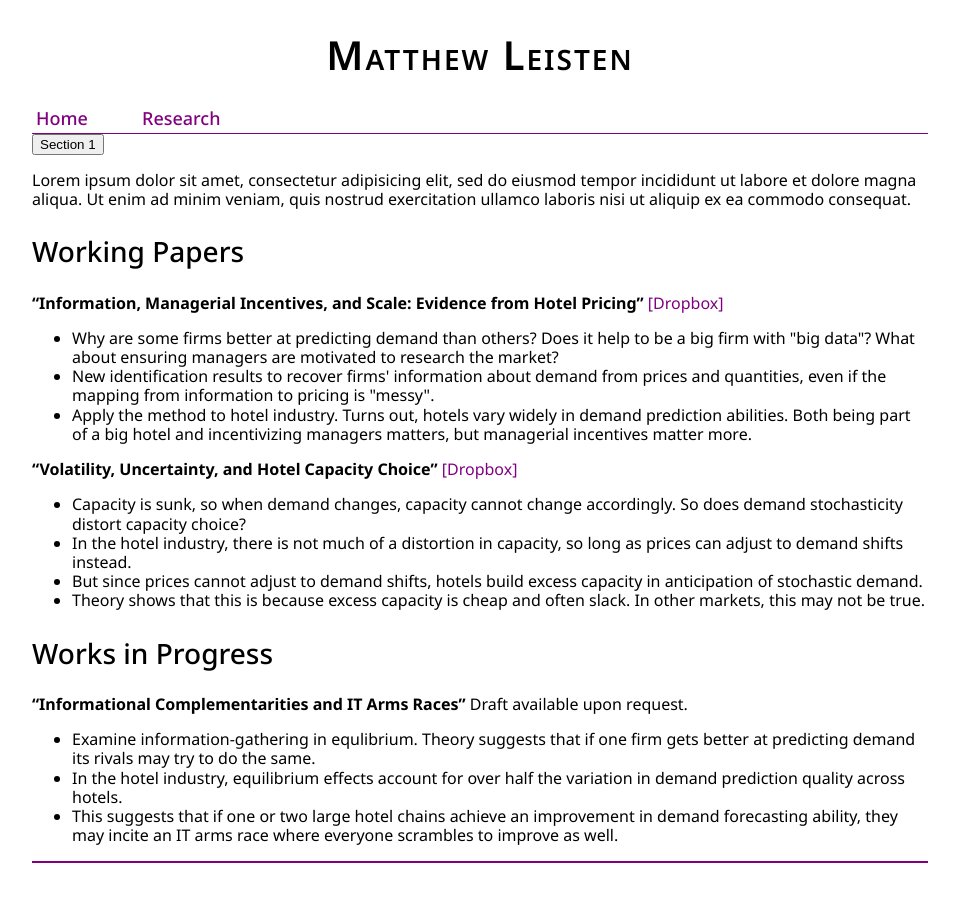
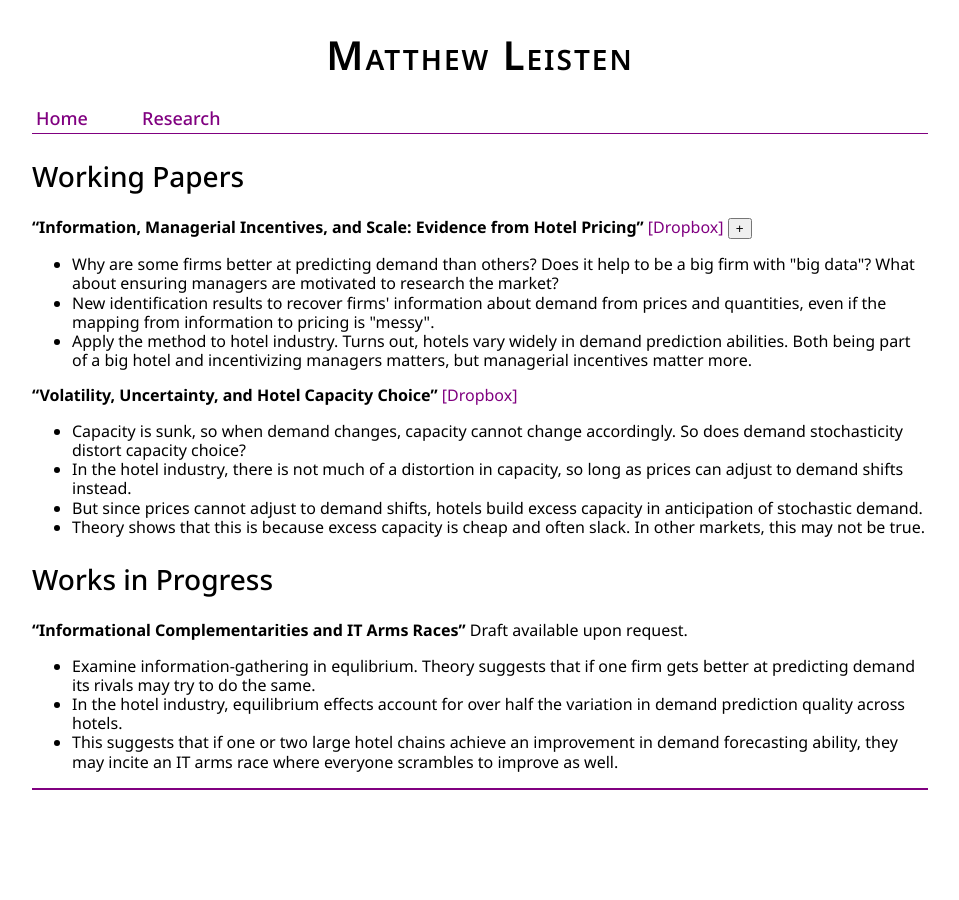
Before and after one commit to mleisten/mleisten.github.io, a Jekyll site: the page Research/index.html, which Jekyll copies as it is, in a window 1280 px wide. Shown: the whole page, without its empty margins (160-1119 px from the left). Built offline with Jekyll 4.4.1, drawn with Linux system fonts in a browser that asks for light colours.

Commit message:
Update index.html

```diff
--- a/Research/index.html
+++ b/Research/index.html
@@ -139,21 +139,17 @@ img.myface {
 <li><a href="/Research">Research</a></li>
 </ul>
 </nav>
-<button class="accordion">Section 1</button>
-<div class="panel">
-  <p>Lorem ipsum dolor sit amet, consectetur adipisicing elit, sed do eiusmod tempor incididunt ut labore et dolore magna aliqua. Ut enim ad minim veniam, quis nostrud exercitation ullamco laboris nisi ut aliquip ex ea commodo consequat.</p>
-</div>
 
 <div class="container">
 <h2> Working Papers </h2>
 <p> <b>“Information, Managerial Incentives, and Scale: Evidence from Hotel Pricing” </b>
 <a href = "https://www.dropbox.com/s/e2zzypyes3d8og2/Leisten_JMP.pdf?dl=0">
-[Dropbox]</a></p>
-<ul>
+	[Dropbox]</a> <button class="accordion"> + </button> </p>
+<div class = "panel"> <ul>
 <li>Why are some firms better at predicting demand than others? Does it help to be a big firm with "big data"? What about ensuring managers are motivated to research the market?</li>
 <li>New identification results to recover firms' information about demand from prices and quantities, even if the mapping from information to pricing is "messy".</li>
 <li>Apply the method to hotel industry. Turns out, hotels vary widely in demand prediction abilities. Both being part of a big hotel and incentivizing managers matters, but managerial incentives matter more.</li>
-</ul>
+	</ul></div>
 
 <p><b> “Volatility, Uncertainty, and Hotel Capacity Choice” </b>
 <a href = "https://www.dropbox.com/s/3rzopktnt40p6lo/Volatility__Uncertainty__and_Hotel_Capacity.pdf?dl=0">
```
